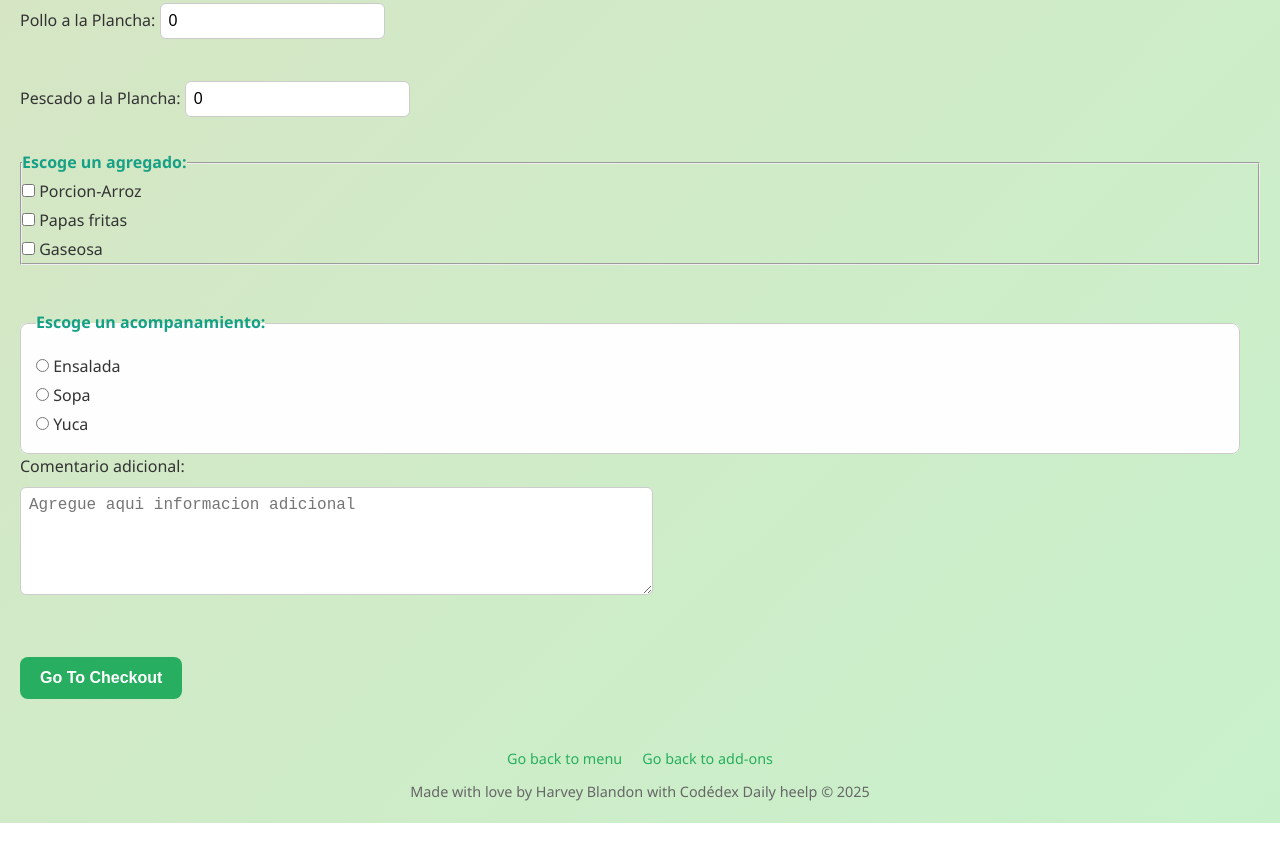
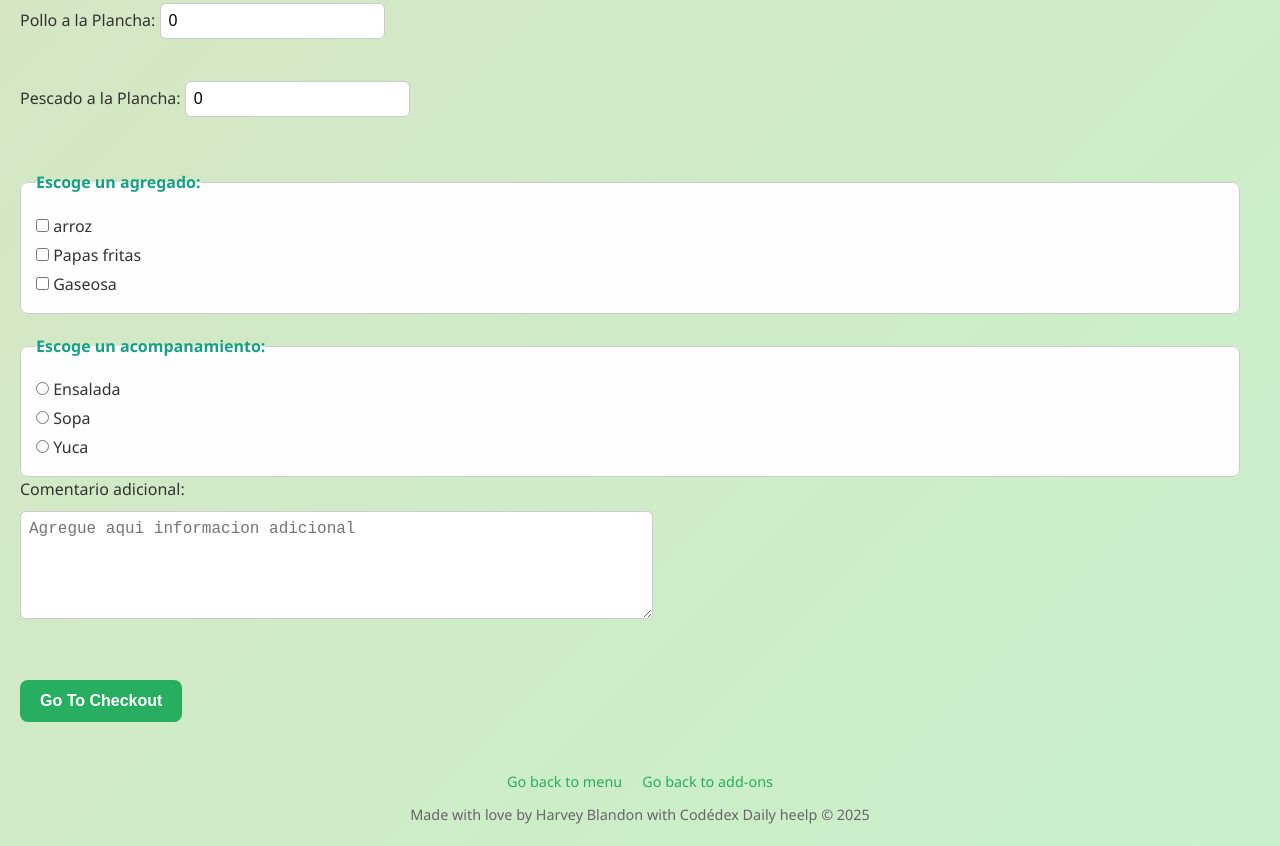
Before and after one commit to Darkclouk2/Steak_restaurant_first_project, a plain HTML site: page index.html in a window 1280 px wide. Shown: the part 3260-4106 px from the top of the page. Before the commit the page ends 4083 px from the top, so only its background shows below. Drawn offline with Linux system fonts and the light colour scheme.

Commit message:
Update index.html
change to the form

```diff
--- a/index.html
+++ b/index.html
@@ -73,18 +73,19 @@
       <input type="number" id="Pescado" name="Pescado" min="0" value="0"><br><br>
 
       <!-- Checkboxes for add-ons with multiple option-->
-      <fieldset>
+      <div class="form-options">
+        <fieldset>
         <legend>Escoge un agregado:</legend>
-        <input type="checkbox" id="Porcion-Arroz" name="addons" value="Arroz">
-        <label for="Porcion-Arroz">Porcion-Arroz</label><br>
+        <input type="checkbox" id="arroz" name="side" value="arroz">
+        <label for="Ensalada">arroz</label><br>
 
-        <input type="checkbox" id="Papas-fritas" name="addons" value="Papas-fritas">
-        <label for="Papas-fritas">Papas fritas</label><br>
+        <input type="checkbox" id="papas" name="side" value="papas">
+        <label for="papas">Papas fritas</label><br>
 
-        <input type="checkbox" id="Gaseosa" name="addons" value="Gaseosa">
-        <label for="Gaseosa">Gaseosa</label>
-      </fieldset><br>
-
+        <input type="checkbox" id="gaseosa" name="side" value="gaseosa">
+        <label for="gaseosa">Gaseosa</label>
+        </fieldset><br>
+    </div>
       <!-- input as Radio buttons for choosing just one side plate -->
     <div class="form-options">
         <fieldset>
```
